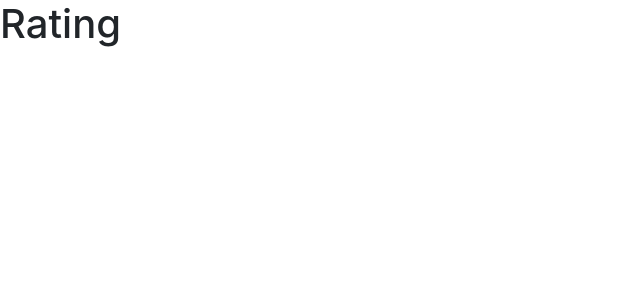
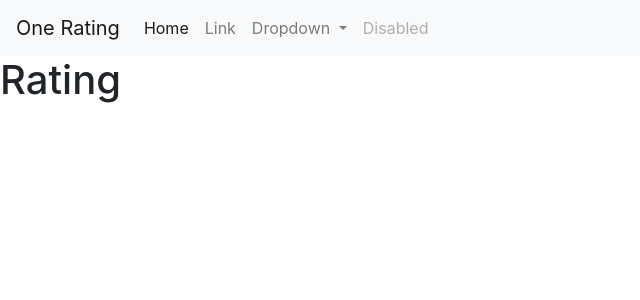
Before and after one commit to mwiha/rating, a Flask app: page / in a window 1280 px wide. Shown: the top 300 px of the page, without its empty margins (0-640 px from the left). Run offline with Flask 2, Linux system fonts and the light colour scheme; some libraries are stand-ins or nearby versions.

Commit message:
add navbar

```diff
--- a/app/templates/layout.html
+++ b/app/templates/layout.html
@@ -11,6 +11,9 @@
     <title>Rate Me</title>
   </head>
   <body>
+    {% include 'navbar.html' %}
+    {% block navbar %}
+    {% endblock navbar %}
     {% block content %}
     {% endblock content %}
     <!-- Optional JavaScript -->
--- /dev/null
+++ b/app/templates/navbar.html
@@ -0,0 +1,31 @@
+<nav class="navbar navbar-expand-lg navbar-light bg-light">
+  <a class="navbar-brand" href="#">One Rating</a>
+  <button class="navbar-toggler" type="button" data-toggle="collapse" data-target="#navbarSupportedContent" aria-controls="navbarSupportedContent" aria-expanded="false" aria-label="Toggle navigation">
+    <span class="navbar-toggler-icon"></span>
+  </button>
+
+  <div class="collapse navbar-collapse" id="navbarSupportedContent">
+    <ul class="navbar-nav mr-auto">
+      <li class="nav-item active">
+        <a class="nav-link" href="#">Home <span class="sr-only">(current)</span></a>
+      </li>
+      <li class="nav-item">
+        <a class="nav-link" href="#">Link</a>
+      </li>
+      <li class="nav-item dropdown">
+        <a class="nav-link dropdown-toggle" href="#" id="navbarDropdown" role="button" data-toggle="dropdown" aria-haspopup="true" aria-expanded="false">
+          Dropdown
+        </a>
+        <div class="dropdown-menu" aria-labelledby="navbarDropdown">
+          <a class="dropdown-item" href="#">Action</a>
+          <a class="dropdown-item" href="#">Another action</a>
+          <div class="dropdown-divider"></div>
+          <a class="dropdown-item" href="#">Something else here</a>
+        </div>
+      </li>
+      <li class="nav-item">
+        <a class="nav-link disabled" href="#">Disabled</a>
+      </li>
+    </ul>
+  </div>
+</nav>
```
